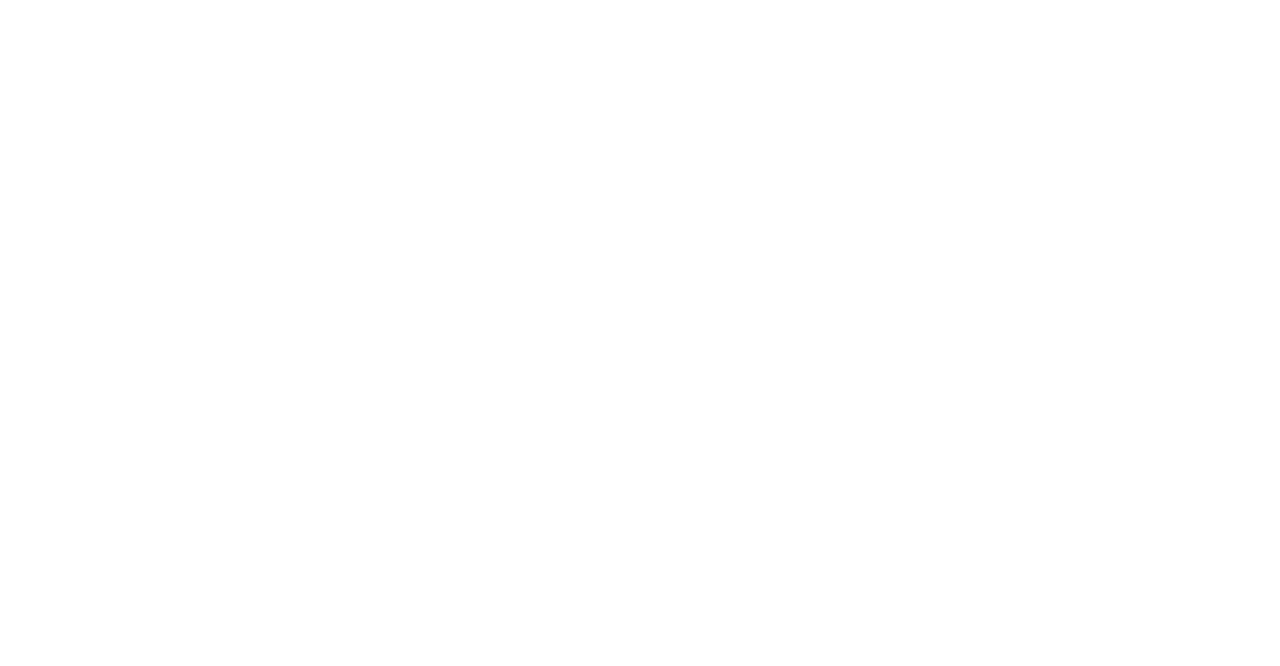
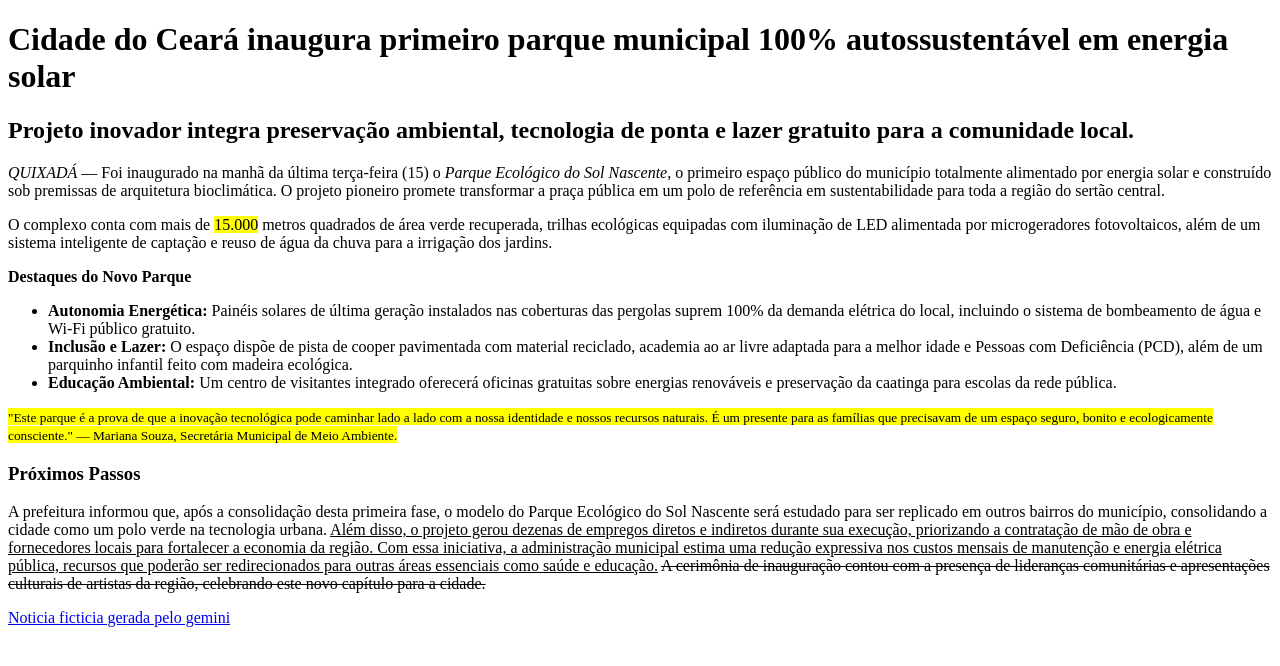
Before and after one commit to Narcizio1/03---Furo-de-reportagem, a website: page src/index.html in a window 1280 px wide. Drawn offline with Linux system fonts and the light colour scheme.

Commit message:
Update index.html with news about sustainable park
Updated the language attribute to Portuguese and changed the title to 'Noticia'. Added content about a new sustainable park in Ceará, including details on its features and community impact.

```diff
--- a/src/index.html
+++ b/src/index.html
@@ -1,12 +1,38 @@
 <!DOCTYPE html>
-<html lang="en">
+<html lang="pt">
 <head>
   <meta charset="UTF-8">
   <meta name="viewport" content="width=device-width, initial-scale=1.0">
   <link rel="stylesheet" href="css/estilo.css">
-  <title>Questão</title>
+  <title>Noticia</title>
 </head>
 <body>
   <script src="js/script.js"></script>
+  <div>
+      <h1><strong>Cidade do Ceará inaugura primeiro parque municipal 100% autossustentável em energia solar</strong></h1>
+      <h2>Projeto inovador integra preservação ambiental, tecnologia de ponta e lazer gratuito para a comunidade local.</h2>
+  </div>
+
+  <p><em>QUIXADÁ</em> — Foi inaugurado na manhã da última terça-feira (15) o <em>Parque Ecológico do Sol Nascente</em>, o primeiro espaço público do município totalmente alimentado por energia solar e construído sob premissas de arquitetura bioclimática. O projeto pioneiro promete transformar a praça pública em um polo de referência em sustentabilidade para toda a região do sertão central.</p>
+  <p>O complexo conta com mais de <mark>15.000</mark> metros quadrados de área verde recuperada, trilhas ecológicas equipadas com iluminação de LED alimentada por microgeradores fotovoltaicos, além de um sistema inteligente de captação e reuso de água da chuva para a irrigação dos jardins.</p>
+
+  <div><strong>Destaques do Novo Parque</strong>
+    <ul>
+      <li><strong>Autonomia Energética:</strong> Painéis solares de última geração instalados nas coberturas das pergolas suprem 100% da demanda elétrica do local, incluindo o sistema de bombeamento de água e Wi-Fi público gratuito.</li>
+      <li><strong>Inclusão e Lazer:</strong> O espaço dispõe de pista de cooper pavimentada com material reciclado, academia ao ar livre adaptada para a melhor idade e Pessoas com Deficiência (PCD), além de um parquinho infantil feito com madeira ecológica.</li>
+      <li><strong>Educação Ambiental:</strong> Um centro de visitantes integrado oferecerá oficinas gratuitas sobre energias renováveis e preservação da caatinga para escolas da rede pública.</li>
+    </ul>
+    <p><mark><small>"Este parque é a prova de que a inovação tecnológica pode caminhar lado a lado com a nossa identidade e nossos recursos naturais. É um presente para as famílias que precisavam de um espaço seguro, bonito e ecologicamente consciente."
+— Mariana Souza, Secretária Municipal de Meio Ambiente.</small></mark></p>
+  </div>
+
+  <div>
+    <h3><strong>Próximos Passos</strong></h3>
+    <p>A prefeitura informou que, após a consolidação desta primeira fase, o modelo do Parque Ecológico do Sol Nascente será estudado para ser replicado em outros bairros do município, consolidando a cidade como um polo verde na tecnologia urbana.
+    <ins>Além disso, o projeto gerou dezenas de empregos diretos e indiretos durante sua execução, priorizando a contratação de mão de obra e fornecedores locais para fortalecer a economia da região. Com essa iniciativa, a administração municipal estima uma redução expressiva nos custos mensais de manutenção e energia elétrica pública, recursos que poderão ser redirecionados para outras áreas essenciais como saúde e educação.</ins>
+    <del>A cerimônia de inauguração contou com a presença de lideranças comunitárias e apresentações culturais de artistas da região, celebrando este novo capítulo para a cidade.</del></p>
+  </div>
+
+  <div><a href="https://gemini.google.com/app/0708c4c087130421?hl=pt-BR">Noticia ficticia gerada pelo gemini</a></div>
 </body>
 </html>
```
